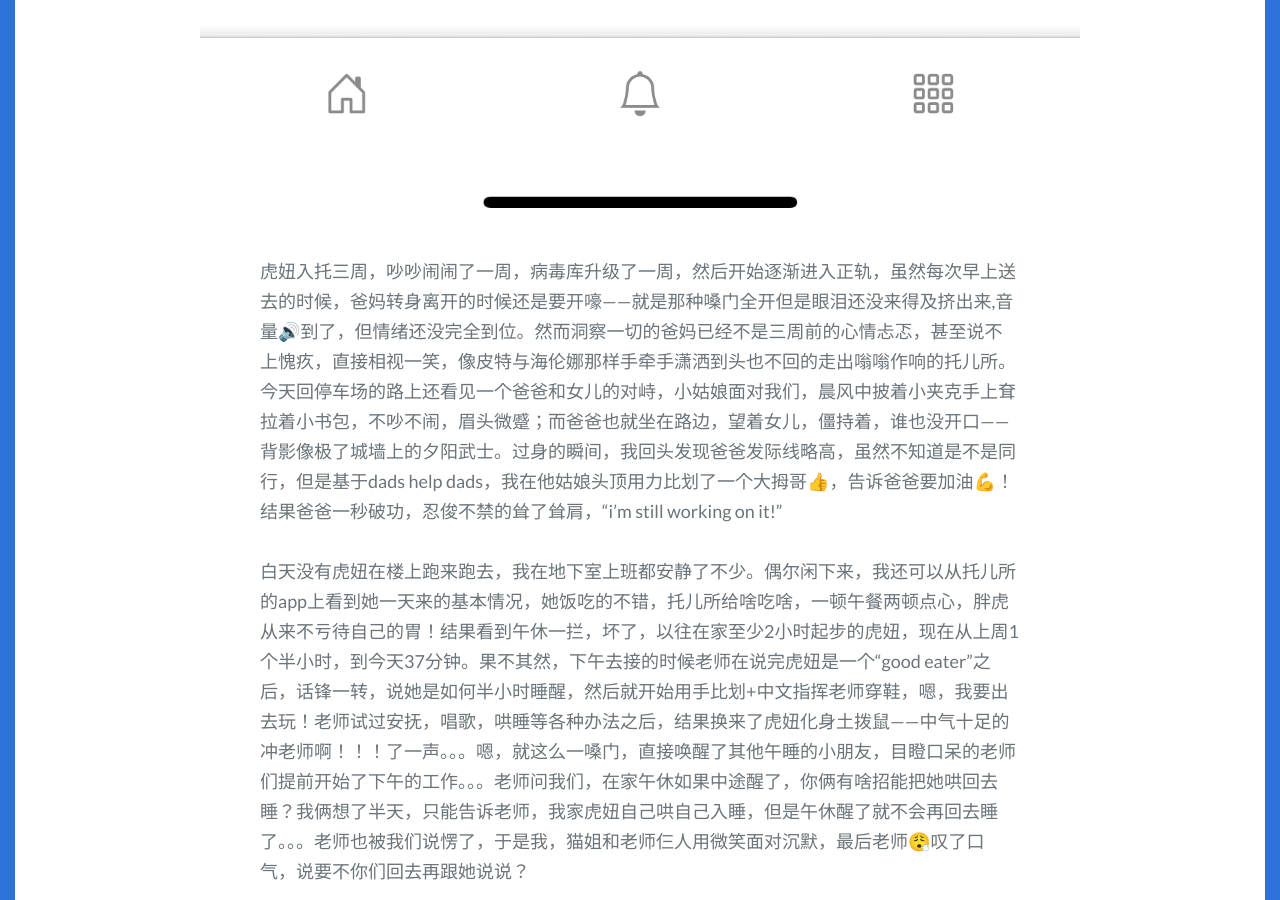
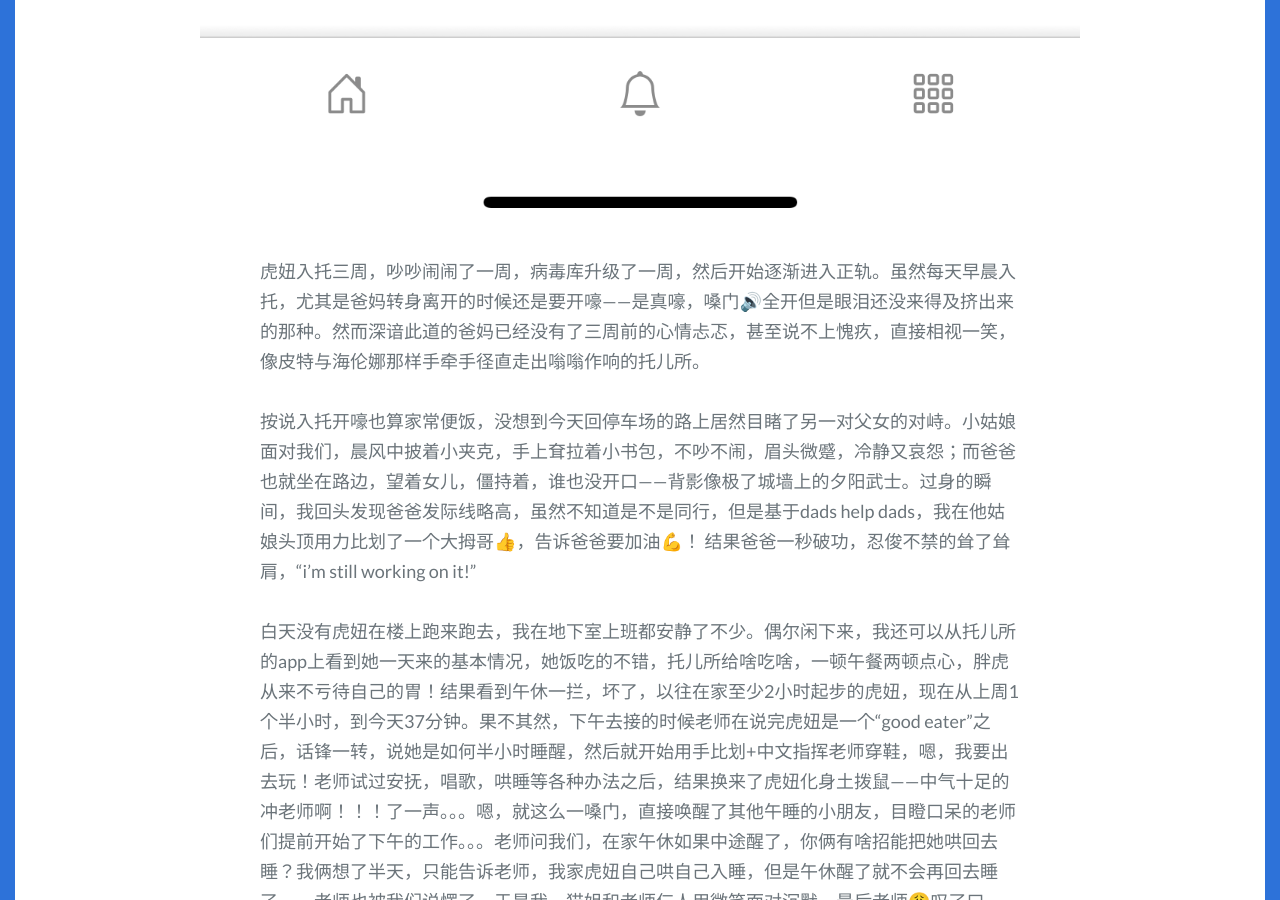
Before and after one commit to spiderPan/APMY, a Jekyll site: the page built from _posts/2023-10-19-土拨鼠之日.md, in a window 1280 px wide and 900 px high, scrolled down 2046 px. Built offline with Jekyll 4.4.1, drawn with Linux system fonts in a browser that asks for light colours; some web fonts are replaced.

Commit message:
Update 2023-10-19-土拨鼠之日.md

```diff
--- a/_posts/2023-10-19-土拨鼠之日.md
+++ b/_posts/2023-10-19-土拨鼠之日.md
@@ -8,7 +8,9 @@ tags: [daycare]
 ---
 
 
-虎妞入托三周，吵吵闹闹了一周，病毒库升级了一周，然后开始逐渐进入正轨，虽然每次早上送去的时候，爸妈转身离开的时候还是要开嚎——就是那种嗓门全开但是眼泪还没来得及挤出来,音量🔊到了，但情绪还没完全到位。然而洞察一切的爸妈已经不是三周前的心情忐忑，甚至说不上愧疚，直接相视一笑，像皮特与海伦娜那样手牵手潇洒到头也不回的走出嗡嗡作响的托儿所。今天回停车场的路上还看见一个爸爸和女儿的对峙，小姑娘面对我们，晨风中披着小夹克手上耷拉着小书包，不吵不闹，眉头微蹙；而爸爸也就坐在路边，望着女儿，僵持着，谁也没开口——背影像极了城墙上的夕阳武士。过身的瞬间，我回头发现爸爸发际线略高，虽然不知道是不是同行，但是基于dads help dads，我在他姑娘头顶用力比划了一个大拇哥👍，告诉爸爸要加油💪！ 结果爸爸一秒破功，忍俊不禁的耸了耸肩，“i'm still working on it!"
+虎妞入托三周，吵吵闹闹了一周，病毒库升级了一周，然后开始逐渐进入正轨。虽然每天早晨入托，尤其是爸妈转身离开的时候还是要开嚎——是真嚎，嗓门🔊全开但是眼泪还没来得及挤出来的那种。然而深谙此道的爸妈已经没有了三周前的心情忐忑，甚至说不上愧疚，直接相视一笑，像皮特与海伦娜那样手牵手径直走出嗡嗡作响的托儿所。
+
+按说入托开嚎也算家常便饭，没想到今天回停车场的路上居然目睹了另一对父女的对峙。小姑娘面对我们，晨风中披着小夹克，手上耷拉着小书包，不吵不闹，眉头微蹙，冷静又哀怨；而爸爸也就坐在路边，望着女儿，僵持着，谁也没开口——背影像极了城墙上的夕阳武士。过身的瞬间，我回头发现爸爸发际线略高，虽然不知道是不是同行，但是基于dads help dads，我在他姑娘头顶用力比划了一个大拇哥👍，告诉爸爸要加油💪！ 结果爸爸一秒破功，忍俊不禁的耸了耸肩，“i'm still working on it!"
 
 白天没有虎妞在楼上跑来跑去，我在地下室上班都安静了不少。偶尔闲下来，我还可以从托儿所的app上看到她一天来的基本情况，她饭吃的不错，托儿所给啥吃啥，一顿午餐两顿点心，胖虎从来不亏待自己的胃！结果看到午休一拦，坏了，以往在家至少2小时起步的虎妞，现在从上周1个半小时，到今天37分钟。果不其然，下午去接的时候老师在说完虎妞是一个“good eater”之后，话锋一转，说她是如何半小时睡醒，然后就开始用手比划+中文指挥老师穿鞋，嗯，我要出去玩！老师试过安抚，唱歌，哄睡等各种办法之后，结果换来了虎妞化身土拨鼠——中气十足的冲老师啊！！！了一声。。。嗯，就这么一嗓门，直接唤醒了其他午睡的小朋友，目瞪口呆的老师们提前开始了下午的工作。。。老师问我们，在家午休如果中途醒了，你俩有啥招能把她哄回去睡？我俩想了半天，只能告诉老师，我家虎妞自己哄自己入睡，但是午休醒了就不会再回去睡了。。。老师也被我们说愣了，于是我，猫姐和老师仨人用微笑面对沉默，最后老师😮‍💨叹了口气，说要不你们回去再跟她说说？
 
```
